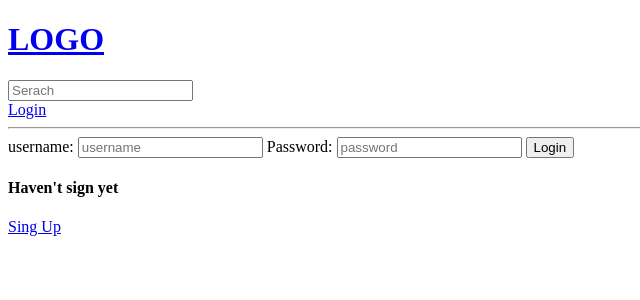
After one commit to Naol86/studybud, a Django app: page /login/ in a window 1280 px wide. The commit adds this page. Shown: the top 300 px of the page, without its empty margins (0-640 px from the left). Run offline with Django 4.2, Linux system fonts and the light colour scheme.

Commit message:
day 2 forms models login logout registration

```diff
--- /dev/null
+++ b/base/templates/base/login_register.html
@@ -0,0 +1,37 @@
+{% extends 'main.html' %}
+
+
+{% block content %}
+
+{% if page == 'login' %}
+<div>
+    <form method="POST" action="">
+        {% csrf_token %}
+        <label>username: </label>
+        <input type="text" name="username" placeholder="username" />
+        <label>Password: </label>
+        <input type="Password" name="password" placeholder="password" />
+
+        <input type="submit" value="Login" />
+
+    </form>
+    <p><h4> Haven't sign yet </h4></p>
+    <a href="{% url 'register' %}">Sing Up</a>
+</div>
+
+{% else %}
+<div>
+    <form method="POST" action="">
+        {% csrf_token %}
+        {{form.as_p}}
+        <input type="submit" value="register" />
+
+    </form>
+
+    <p><h4> Already have an account  </h4></p>
+    <a href="{% url 'login' %}">Login</a>
+</div>
+
+{% endif %}
+
+{% endblock %}
--- a/base/urls.py
+++ b/base/urls.py
@@ -6,7 +6,11 @@ from . import views
 
 urlpatterns = [
     path("",views.home,name='home'),
+    path("login/",views.loginPage,name="login"),
+    path("register/",views.registerPage,name="register"),
+    path("logout/", views.logoutUser, name="logout"),
     path('room/<str:pk>/',views.room,name='room'),
     path("create-room/",views.createRoom,name='create-room'),
     path("update-room/<str:pk>/", views.updateRoom, name='update-room'),
+    path("delete-room/<str:pk>/", views.deleteRoom, name='delete-room'),
 ]
--- a/base/views.py
+++ b/base/views.py
@@ -1,13 +1,75 @@
 from django.shortcuts import render,redirect
-from .models import Room
+from .models import Room,Topic
+from django.db.models import Q
 from .forms import RoomForm
+from django.contrib.auth.models import User
+from django.contrib import messages
+from django.contrib.auth import authenticate,login,logout
+from django.contrib.auth.decorators import login_required
+from django.http import HttpResponse
+from django.contrib.auth.forms import UserCreationForm
 # Create your views here.
 
 
 
+def loginPage(request):
+
+    page = 'login'
+    if request.user.is_authenticated:
+        return redirect('home')
+    if request.method == 'POST':
+        username = request.POST.get('username').lower()
+        password = request.POST.get('password')
+
+        try:
+            user = User.objects.get(username=username)
+        except:
+            messages.error(request,"User does not exist ")
+
+        user = authenticate(request,username=username,password=password)
+
+        if user is not None:
+            login(request,user)
+            return redirect('home')
+        else:
+            messages.error(request,"Username or Password does not exist.")
+            return redirect('login')
+    context = {'page':page}
+    return render(request,"base/login_register.html",context)
+
+def logoutUser(request):
+    logout(request)
+    return redirect('home')
+
+def registerPage(request):
+    form = UserCreationForm()
+
+    if request.method == 'POST':
+        form = UserCreationForm(request.POST)
+        if form.is_valid():
+            user = form.save(commit=False)
+            user.username = user.username.lower()
+            user.save()
+            login(request,user)
+            return redirect('home')
+        else:
+            messages.error(request,"An error occurs during registration ")
+    return render(request,'base/login_register.html',{'form':form})
+
 def home(request):
-    rooms = Room.objects.all()
-    context = {'rooms' : rooms }
+    if request.GET.get('q') != None :
+        q = request.GET.get('q')
+    else:
+        q = ''
+
+    rooms = Room.objects.filter(
+        Q(topic__name__icontains = q) |
+        Q(name__icontains = q) |
+        Q(description__icontains = q)
+        )
+    room_count = rooms.count()
+    topics = Topic.objects.all()
+    context = {'rooms' : rooms ,'topics':topics ,'room_count': room_count}
     return render(request, 'base/home.html',context)
 
 def room(request,pk):
@@ -15,6 +77,7 @@ def room(request,pk):
     context = {'room':room}
     return render(request,'base/room.html',context)
 
+@login_required(login_url = '/login')
 def createRoom(request):
     form = RoomForm()
     if request.method == 'POST':
@@ -26,9 +89,14 @@ def createRoom(request):
     context = {'form':form}
     return render(request,'base/room_form.html',context)
 
+
+@login_required(login_url='/login')
 def updateRoom(request,pk):
     room = Room.objects.get(id=pk)
     form = RoomForm(instance=room)
+
+    if request.user != room.host:
+        return HttpResponse("you are not allowed here")
 
     if request.method == 'POST':
         form = RoomForm(request.POST,instance=room)
@@ -37,3 +105,14 @@ def updateRoom(request,pk):
             return redirect('home')
     context = {'form':form}
     return render(request,'base/room_form.html',context)
+
+
+@login_required(login_url='/login')
+def deleteRoom(request,pk):
+    room = Room.objects.get(id=pk)
+    if request.user != room.host:
+        return HttpResponse("you are not allowed here")
+    if request.method == "POST":
+        room.delete()
+        return redirect('home')
+    return render(request,'base/delete.html',{'obj': room})
--- a/templates/main.html
+++ b/templates/main.html
@@ -8,6 +8,13 @@
 </head>
 <body>
     {% include 'navbar.html' %}
+    {% if messages %}
+    <ul class="messages">
+        {% for message in messages %}
+            <li> {{ message }}</li>
+        {% endfor %}
+    </ul>
+    {% endif %}
     {% block content %}
 
 
--- a/templates/navbar.html
+++ b/templates/navbar.html
@@ -1,5 +1,14 @@
 <a href="/" >
-    <h1> Login </h1>
+    <h1> LOGO </h1>
 </a>
 
+<form method="GET" action="{% url 'home' %}">
+    <input type="text" name="q" placeholder="Serach"/>
+</form>
+
+{% if request.user.is_authenticated %}
+<a href="{% url 'logout' %}">logout</a>
+{%else%}
+<a href="{% url 'login' %}">Login</a>
 <hr>
+{% endif %}
```
Also changed, not shown: base/templates/base/delete.html (added, +11 -0 lines), base/templates/base/home.html (+28 -2 lines), db.sqlite3.
